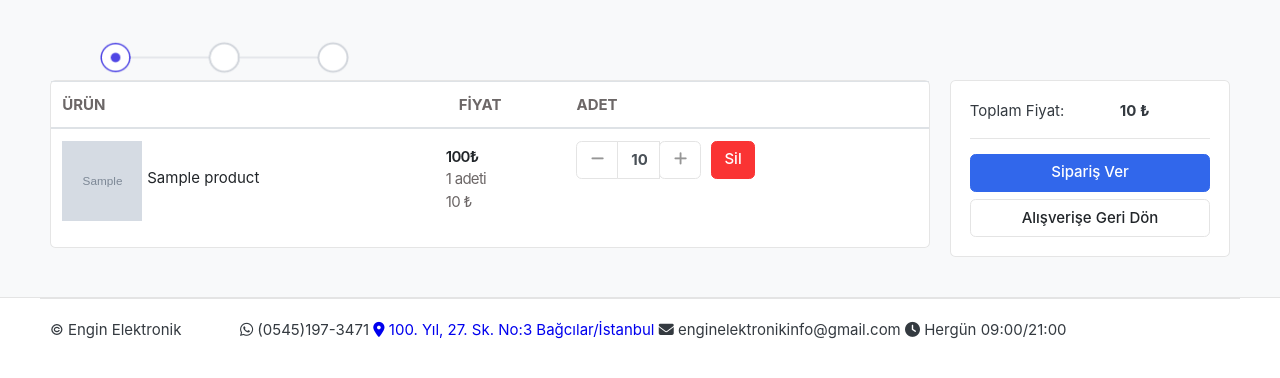
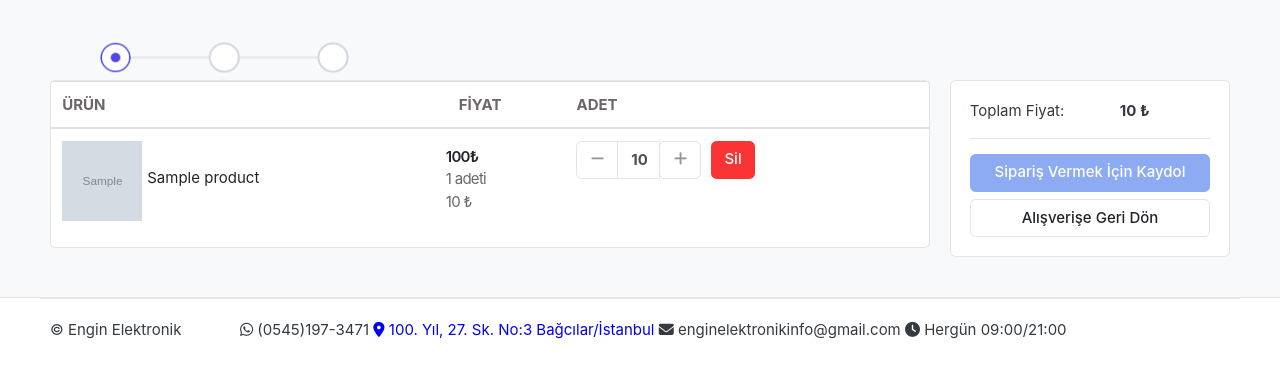
Before and after one commit to sefasert/site, a Django app: template templates/store/cart.html in a window 1280 px wide. Shown: the part 118-496 px from the top of the page. Run offline with Django 4.2, Linux system fonts and the light colour scheme; tables that the repository leaves empty hold one stand-in row (values such as "Sample post"); the template is opened without the code that fills it: values that come from a table or form of the project are taken from there, most other values are stand-ins (such as "Sample title", 1, 10 or a date in 2020); grey boxes marked "Sample" are stand-in pictures; some libraries are stand-ins or nearby versions; some web fonts are replaced.

Commit message:
cart islemler

```diff
--- a/templates/store/cart.html
+++ b/templates/store/cart.html
@@ -89,8 +89,11 @@
 			</dl>
 
 			<hr>
-
+			{% if user.id is None %}
+			<button type="button" class="btn btn-primary btn-block" disabled> Sipariş Vermek İçin Kaydol</button>
+			{% else %}
 			<a href="{% url 'checkout' %}" class="btn btn-primary btn-block"> Sipariş Ver</a>
+			{% endif %}
 			<a href="{% url 'store' %}" class="btn btn-light btn-block">Alışverişe Geri Dön</a>
 		</div> <!-- card-body.// -->
 		</div> <!-- card.// -->
```
